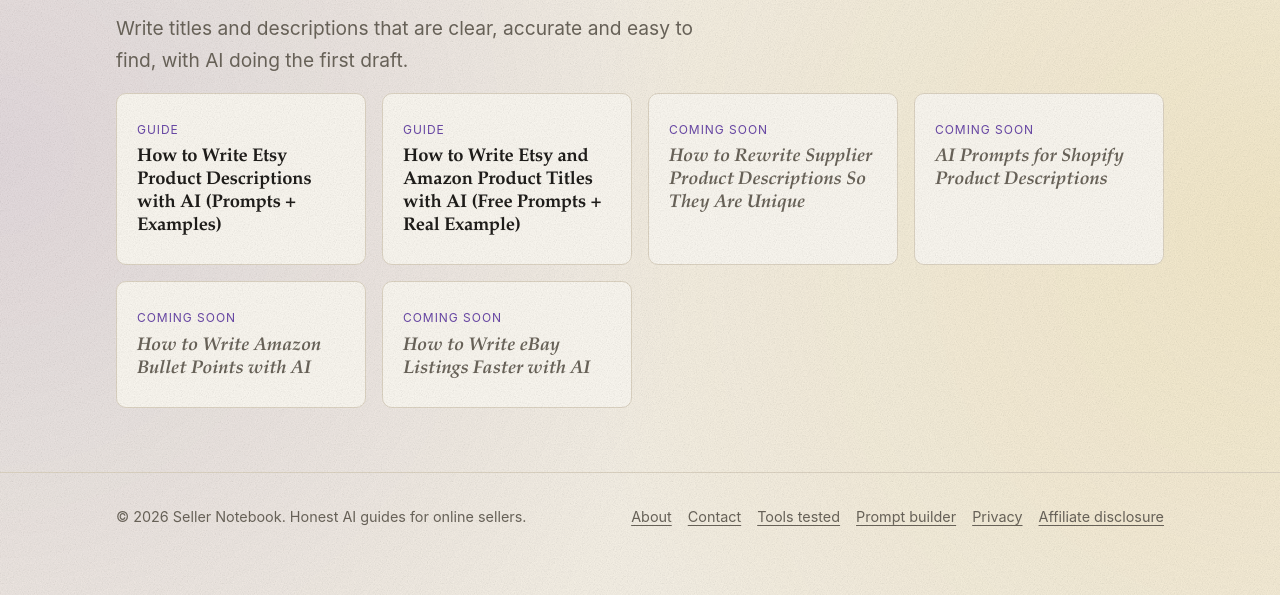
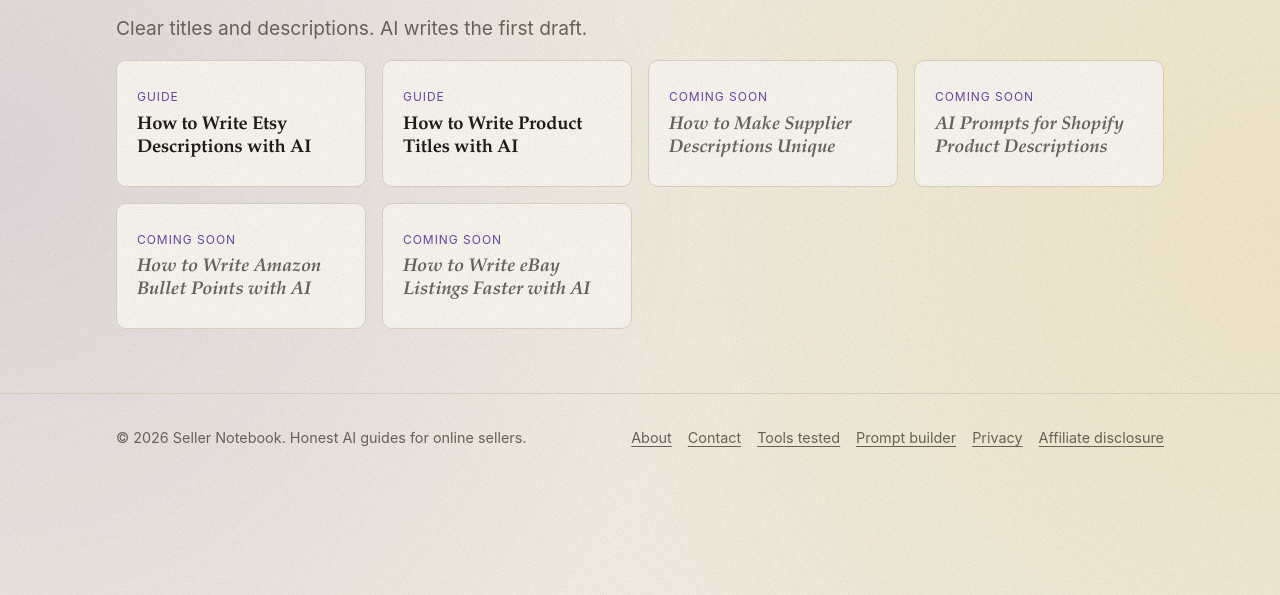
Before and after one commit to BojanaPetronjevic/sellernotebook, a plain HTML site: page listings/index.html in a window 1280 px wide. Shown: the part 205-800 px from the top of the page. Drawn offline with Linux system fonts and the light colour scheme.

Commit message:
Listings: shorter titles

```diff
--- a/listings/index.html
+++ b/listings/index.html
@@ -66,11 +66,11 @@
     <div class="container">
       <nav class="breadcrumbs" aria-label="Breadcrumb"><a href="/">Home</a> / Listings and product descriptions</nav>
       <h1>Listings and product descriptions</h1>
-      <p class="lead">Write titles and descriptions that are clear, accurate and easy to find, with AI doing the first draft.</p>
+      <p class="lead">Clear titles and descriptions. AI writes the first draft.</p>
       <ul class="card-grid">
-        <li class="card"><span class="tag">Guide</span><h3><a href="/etsy-product-descriptions-ai/">How to Write Etsy Product Descriptions with AI (Prompts + Examples)</a></h3></li>
-        <li class="card"><span class="tag">Guide</span><h3><a href="/ai-product-titles/">How to Write Etsy and Amazon Product Titles with AI (Free Prompts + Real Example)</a></h3></li>
-        <li class="card"><span class="tag">Coming soon</span><h3 class="soon">How to Rewrite Supplier Product Descriptions So They Are Unique</h3></li>
+        <li class="card"><span class="tag">Guide</span><h3><a href="/etsy-product-descriptions-ai/">How to Write Etsy Descriptions with AI</a></h3></li>
+        <li class="card"><span class="tag">Guide</span><h3><a href="/ai-product-titles/">How to Write Product Titles with AI</a></h3></li>
+        <li class="card"><span class="tag">Coming soon</span><h3 class="soon">How to Make Supplier Descriptions Unique</h3></li>
         <li class="card"><span class="tag">Coming soon</span><h3 class="soon">AI Prompts for Shopify Product Descriptions</h3></li>
         <li class="card"><span class="tag">Coming soon</span><h3 class="soon">How to Write Amazon Bullet Points with AI</h3></li>
         <li class="card"><span class="tag">Coming soon</span><h3 class="soon">How to Write eBay Listings Faster with AI</h3></li>
```
